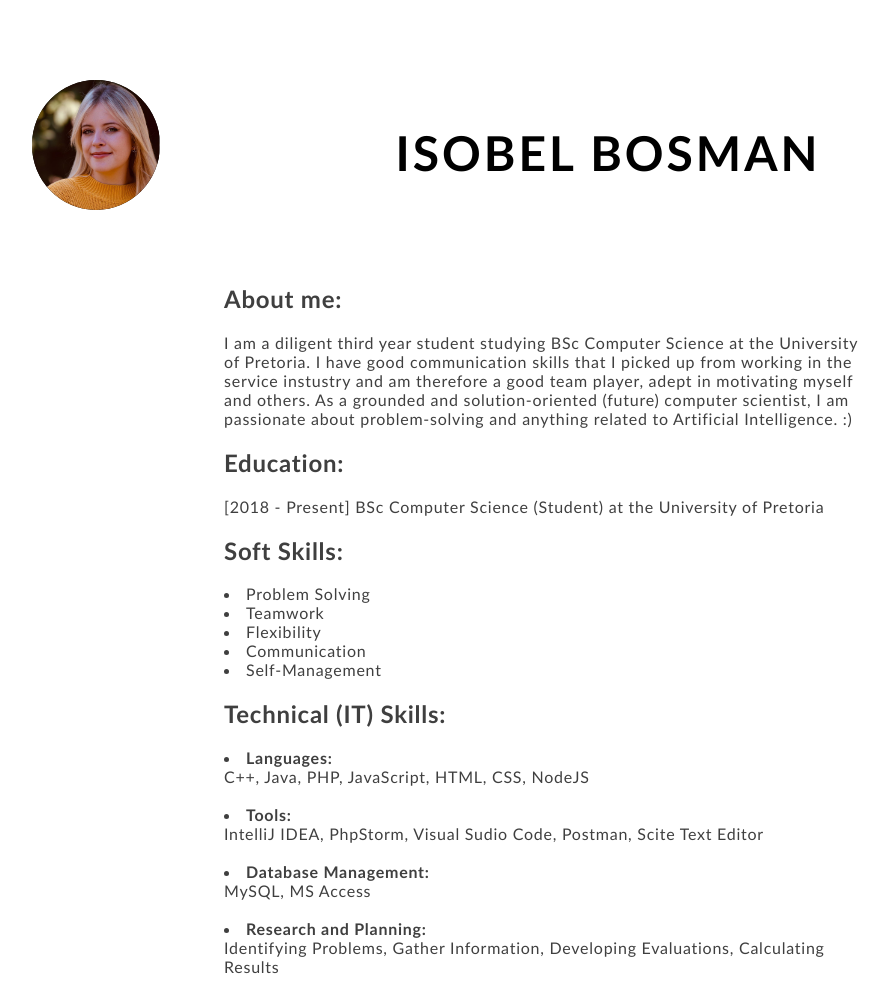
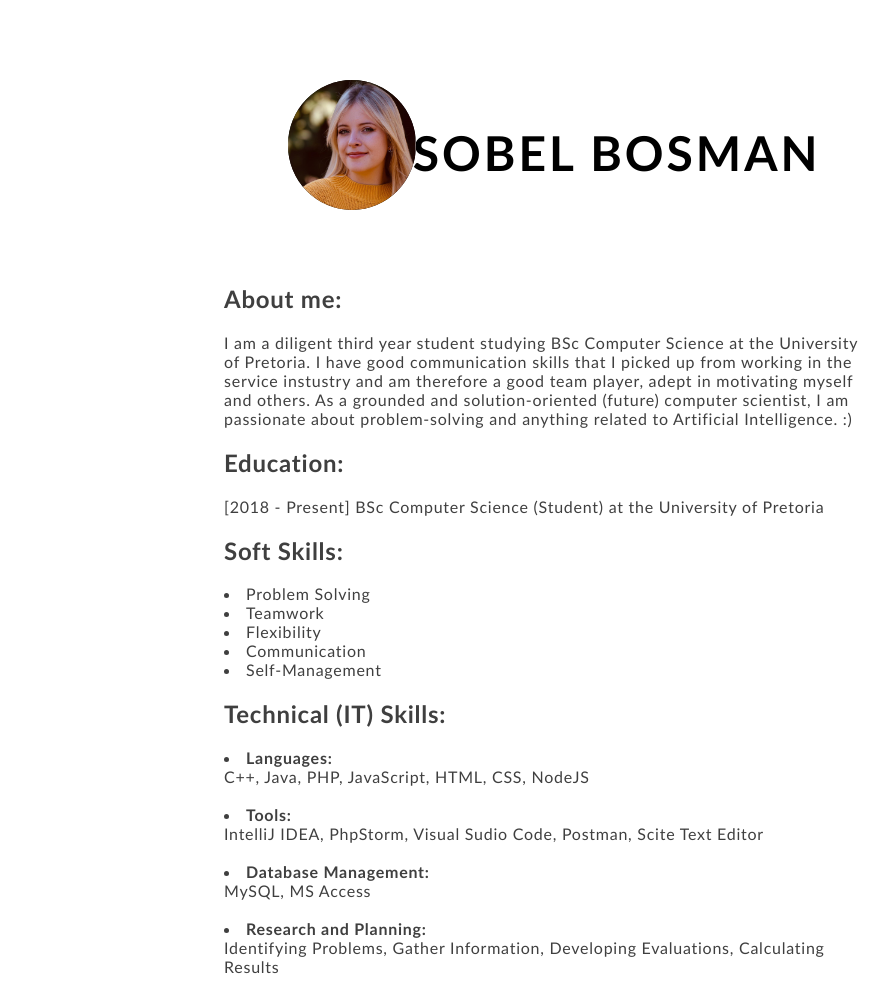
Before and after one commit to isobel-bosman/u18020519.github.io, a plain HTML site: page index.html in a window 1280 px wide. Shown: the top 998 px of the page, without its empty margins (96-984 px from the left). Drawn offline with Linux system fonts and the light colour scheme.

Commit message:
Update styles.css

```diff
--- a/styles.css
+++ b/styles.css
@@ -48,7 +48,7 @@ h2{
     background:black;
     border-radius: 50%;
     top: 10%;
-    left: 10%;
+    left: 30%;
 }
 
 .content {
```
